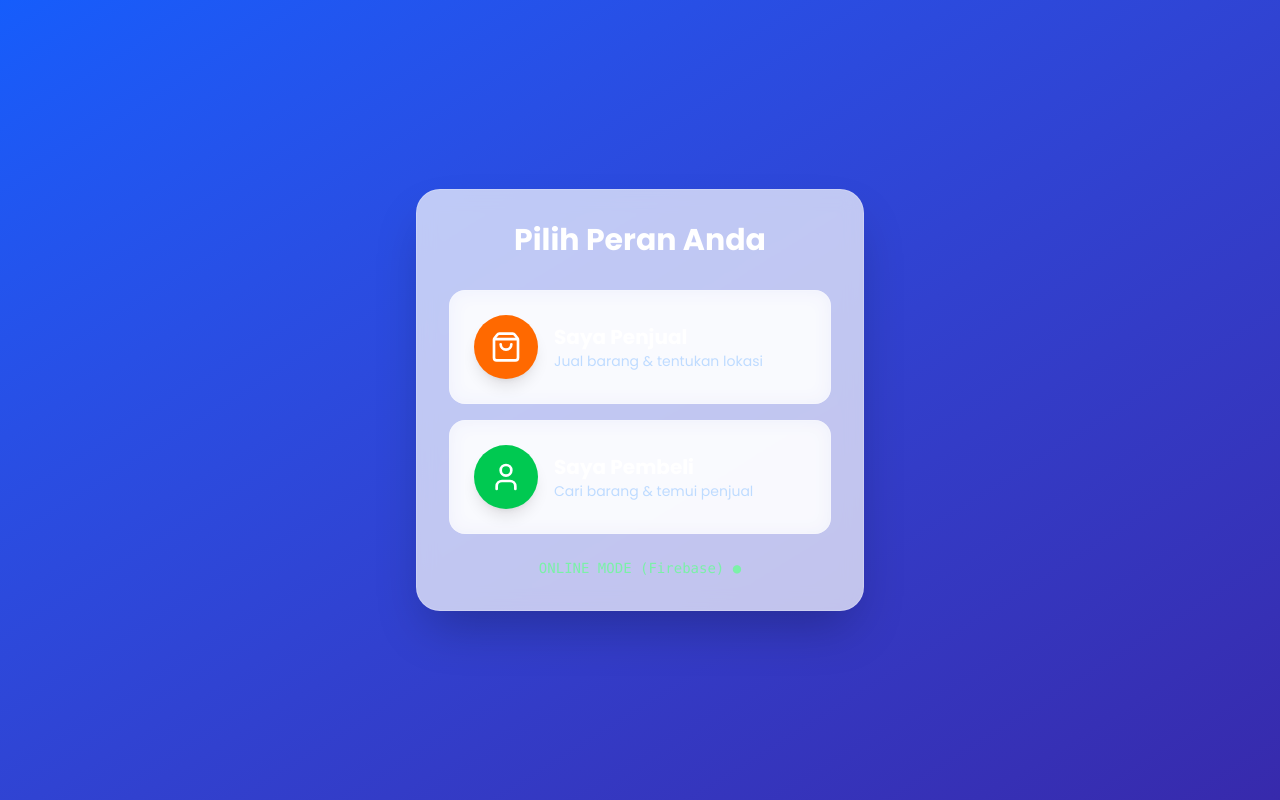
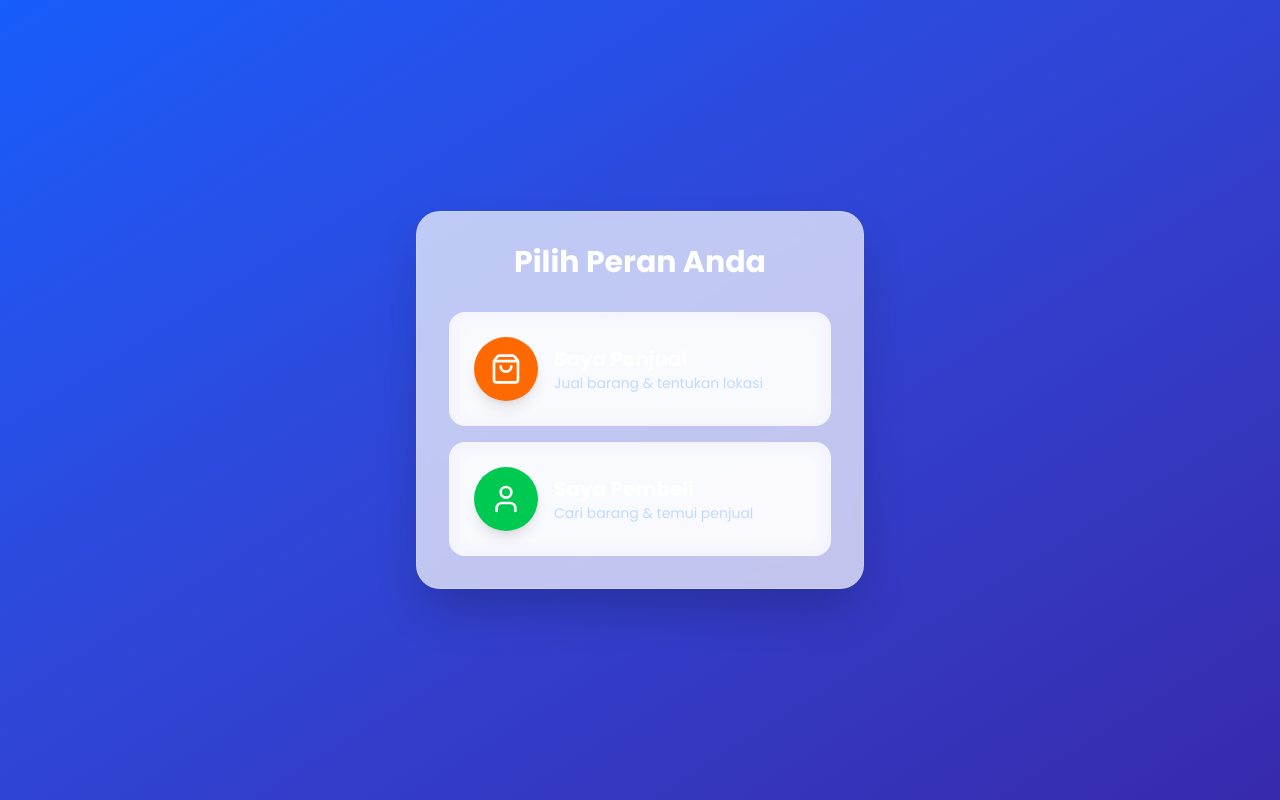
Before and after one commit to fandybenedictus-prog/ceklok-app, a React (Vite) app: page / in a window 1280 px wide. Built offline with nearby package versions, Linux system fonts and the light colour scheme.

Commit message:
UI: Remove misleading server status indicator

```diff
--- a/src/App.jsx
+++ b/src/App.jsx
@@ -250,9 +250,7 @@ function App() {
               </div>
             </button>
           </div>
-          <div className="mt-6 text-center text-sm font-mono text-green-300">
-            ONLINE MODE (Firebase) ●
-          </div>
+
         </div>
       </div>
     )
```
